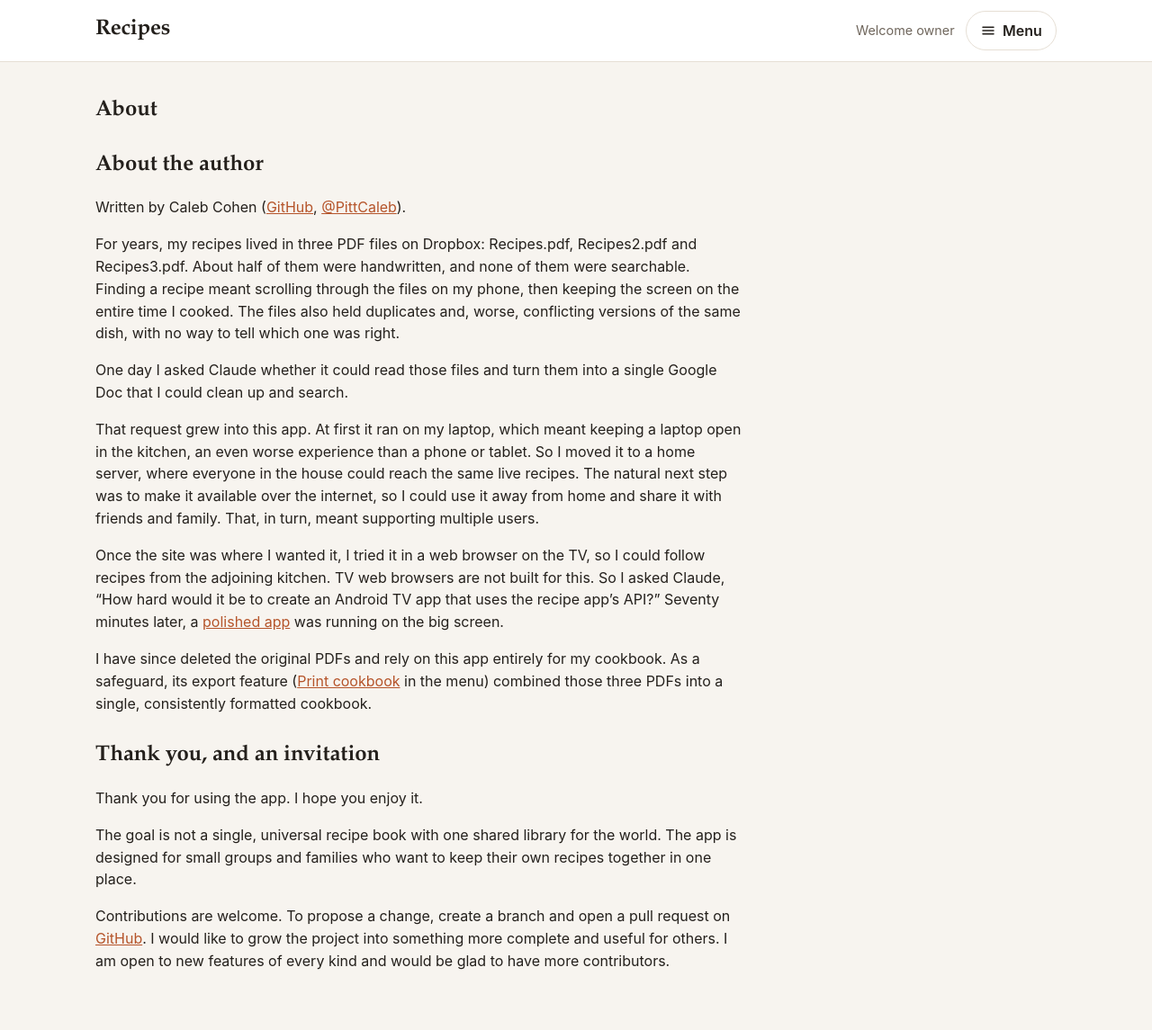
After one commit to PittCaleb/recipe-box, a Flask app: page /about in a window 1280 px wide. The commit adds this page. Shown: the whole page at 90% size. Run offline with Flask 3, Linux system fonts and the light colour scheme; data comes from the database, SQL or seed files in the repository; parts of the project's set-up code (start-up, migrations or seed data) failed here and were passed over; some libraries are stand-ins or nearby versions.

Commit message:
Add an About page; keep docs out of the Docker image
About (in the menu above Help, at /about, open to everyone): who wrote
the app and how it came about, from the PDFs on Dropbox to the web app,
the home server, multiple users and the TV app, plus an invitation to
contribute. An info icon joins _icons.html.

.dockerignore now leaves out every .md file; the app never reads them.
TODO.md keeps only the License note.

Co-Authored-By: Claude Opus 5.5 <noreply@anthropic.com>

```diff
--- a/app/routes/help.py
+++ b/app/routes/help.py
@@ -2,9 +2,14 @@ from flask import Blueprint, render_template
 
 from app.shopping import SHORTCUT_NAME
 
-bp = Blueprint("help", __name__, url_prefix="/help")
+bp = Blueprint("help", __name__)
 
 
-@bp.route("/shopping-list")
+@bp.route("/about")
+def about():
+    return render_template("help/about.html")
+
+
+@bp.route("/help/shopping-list")
 def shopping_list():
     return render_template("help/shopping_list.html", shortcut_name=SHORTCUT_NAME)
--- a/app/templates/_icons.html
+++ b/app/templates/_icons.html
@@ -15,6 +15,8 @@
 <svg width="{{size}}" height="{{size}}" viewBox="0 0 24 24" fill="none" stroke="currentColor" stroke-width="2" stroke-linecap="round" stroke-linejoin="round"><rect x="8.5" y="8.5" width="12" height="12" rx="1.5"/><path d="M15.5 8.5V5a1.5 1.5 0 0 0-1.5-1.5H5A1.5 1.5 0 0 0 3.5 5v9A1.5 1.5 0 0 0 5 15.5h3.5"/></svg>
 {%- elif name == 'cart-plus' -%}
 <svg width="{{size}}" height="{{size}}" viewBox="0 0 24 24" fill="none" stroke="currentColor" stroke-width="2" stroke-linecap="round" stroke-linejoin="round"><path d="M2.5 3.5h2.2l2.2 11.2a1.5 1.5 0 0 0 1.5 1.2h8.9a1.5 1.5 0 0 0 1.5-1.1l1.3-5.8"/><circle cx="9" cy="20" r="1.3"/><circle cx="17" cy="20" r="1.3"/><line x1="14" y1="3.5" x2="14" y2="10.5"/><line x1="10.5" y1="7" x2="17.5" y2="7"/></svg>
+{%- elif name == 'info' -%}
+<svg width="{{size}}" height="{{size}}" viewBox="0 0 24 24" fill="none" stroke="currentColor" stroke-width="2" stroke-linecap="round" stroke-linejoin="round"><circle cx="12" cy="12" r="9"/><line x1="12" y1="11" x2="12" y2="16.5"/><circle cx="12" cy="7.8" r="0.4" fill="currentColor"/></svg>
 {%- elif name == 'help' -%}
 <svg width="{{size}}" height="{{size}}" viewBox="0 0 24 24" fill="none" stroke="currentColor" stroke-width="2" stroke-linecap="round" stroke-linejoin="round"><circle cx="12" cy="12" r="9"/><path d="M9.5 9.2a2.6 2.6 0 0 1 5 .9c0 1.7-2.5 2.3-2.5 3.9"/><circle cx="12" cy="17.2" r="0.4" fill="currentColor"/></svg>
 {%- elif name == 'lock' -%}
--- /dev/null
+++ b/app/templates/help/about.html
@@ -0,0 +1,54 @@
+{% extends "base.html" %}
+{% block title %}About{% endblock %}
+{% block content %}
+<article class="help-page">
+  <h1>About</h1>
+
+  <h2>About the author</h2>
+  <p>
+    Written by Caleb Cohen (<a href="https://github.com/PittCaleb">GitHub</a>,
+    <a href="https://x.com/PittCaleb">@PittCaleb</a>).
+  </p>
+  <p>
+    For years, my recipes lived in three PDF files on Dropbox: Recipes.pdf, Recipes2.pdf and Recipes3.pdf. About half
+    of them were handwritten, and none of them were searchable. Finding a recipe meant scrolling through the files on my
+    phone, then keeping the screen on the entire time I cooked. The files also held duplicates and, worse, conflicting
+    versions of the same dish, with no way to tell which one was right.
+  </p>
+  <p>
+    One day I asked Claude whether it could read those files and turn them into a single Google Doc that I could clean
+    up and search.
+  </p>
+  <p>
+    That request grew into this app. At first it ran on my laptop, which meant keeping a laptop open in the kitchen, an
+    even worse experience than a phone or tablet. So I moved it to a home server, where everyone in the house could reach
+    the same live recipes. The natural next step was to make it available over the internet, so I could use it away
+    from home and share it with friends and family. That, in turn, meant supporting multiple users.
+  </p>
+  <p>
+    Once the site was where I wanted it, I tried it in a web browser on the TV, so I could follow recipes from the
+    adjoining kitchen. TV web browsers are not built for this. So I asked Claude, &ldquo;How hard would it be to create an
+    Android TV app that uses the recipe app&rsquo;s API?&rdquo; Seventy minutes later, a <a href="https://github.com/PittCaleb/Recipes-TV">polished app</a> was running on the
+    big screen.
+  </p>
+  <p>
+    I have since deleted the original PDFs and rely on this app entirely for my cookbook. As a safeguard, its export
+    feature (<a href="{{ url_for('admin.cookbook') }}">Print cookbook</a> in the menu) combined those three PDFs into a
+    single, consistently formatted cookbook.
+  </p>
+
+  <h2>Thank you, and an invitation</h2>
+  <p>
+    Thank you for using the app. I hope you enjoy it.
+  </p>
+  <p>
+    The goal is not a single, universal recipe book with one shared library for the world. The app is designed for small
+    groups and families who want to keep their own recipes together in one place.
+  </p>
+  <p>
+    Contributions are welcome. To propose a change, create a branch and open a pull request on
+    <a href="https://github.com/PittCaleb/recipe-box">GitHub</a>. I would like to grow the project into something more
+    complete and useful for others. I am open to new features of every kind and would be glad to have more contributors.
+  </p>
+</article>
+{% endblock %}
--- a/app/templates/partials/_user_menu.html
+++ b/app/templates/partials/_user_menu.html
@@ -26,6 +26,7 @@
     {% endif %}
 
     <div class="user-menu-divider" role="separator"></div>
+    <a class="user-menu-item" href="{{ url_for('help.about') }}">{{ icon('info', 18) }}<span>About</span></a>
     <a class="user-menu-item" href="{{ url_for('help.shopping_list') }}">{{ icon('help', 18) }}<span>Help: shopping list</span></a>
 
   </div>
```
Also changed, not shown: AGENTS.md (+1 -1 lines), TODO.md (+3 -1 lines), tests/test_shopping.py (+10 -0 lines), 1 other file.
